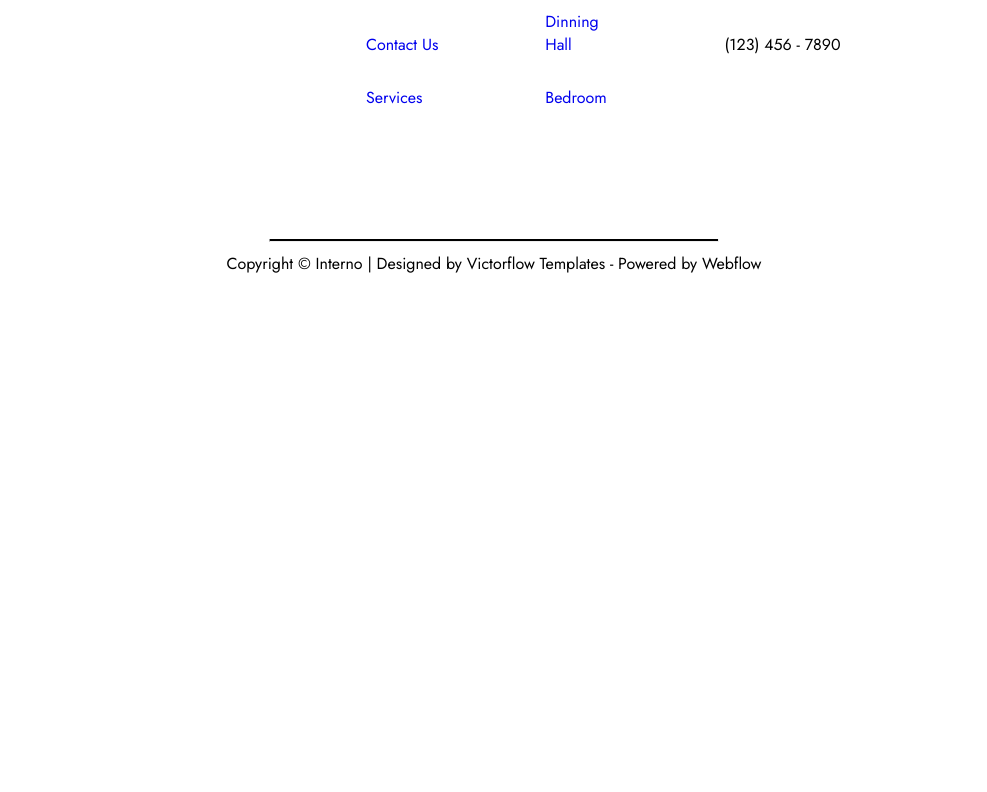
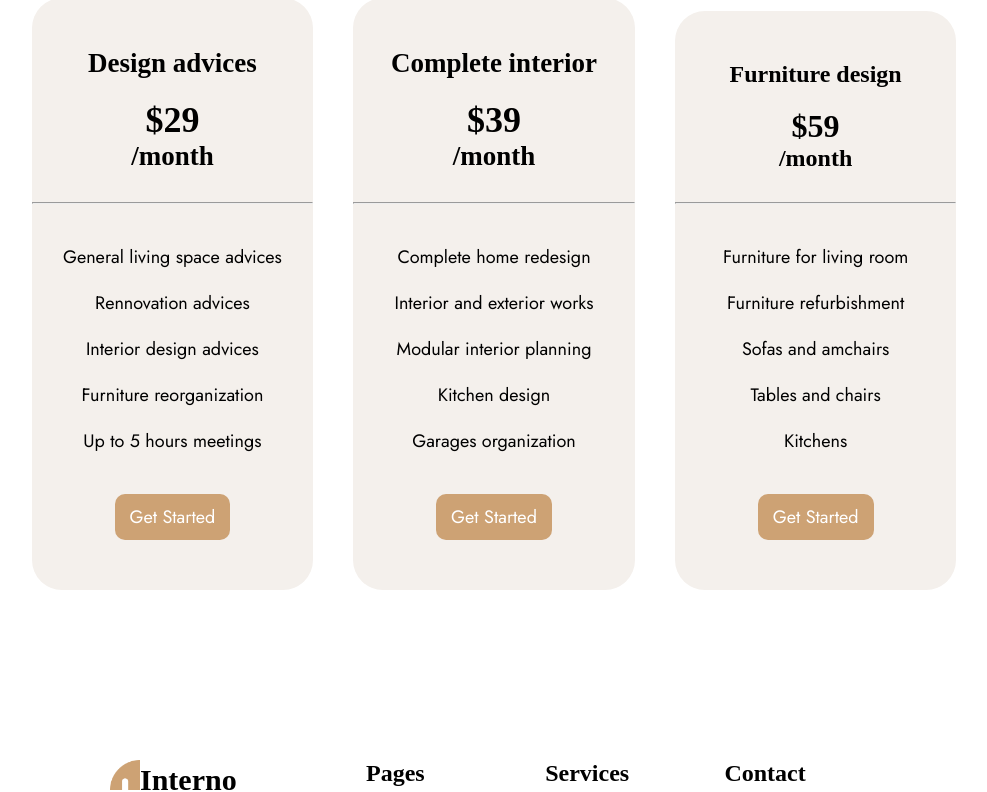
Before and after one commit to tinluong1612/Tin_Interior, a React (Vite) app: page /pricing in a window 1280 px wide. Shown: the part 433-1225 px from the top of the page, without its empty margins (146-1133 px from the left). Before the commit the page ends 808 px from the top, so only its background shows below. Built offline with nearby package versions, Linux system fonts and the light colour scheme.

Commit message:
upload pricing, fix all page

```diff
--- a/src/components/layout/footer/footer.jsx
+++ b/src/components/layout/footer/footer.jsx
@@ -35,7 +35,7 @@ function Footer() {
                 </div>
                 {/* Pages */}
                 <div className="col-10 page-content">
-                    <h2 className="content">Pages</h2>
+                    <h2>Pages</h2>
                     <a href="#" className="info">
                         About Us
                     </a>
@@ -54,7 +54,7 @@ function Footer() {
                 </div>
                 {/* Services */}
                 <div className="col-10 page-content">
-                    <h2 className="content">Services</h2>
+                    <h2>Services</h2>
                     <a href="#" className="info">
                         Kitchan
                     </a>
@@ -73,7 +73,7 @@ function Footer() {
                 </div>
                 {/* Contact */}
                 <div className="col-20">
-                    <h2 className="content">Contact</h2>
+                    <h2>Contact</h2>
                     <p className="info">55 East Birchwood Ave. Brooklyn, New York 11201</p>
                     <p className="mgtd-45 info">contact@interno.com</p>
                     <p className="mgtd-45 info">(123) 456 - 7890</p>
--- a/src/pages/aboutPage/about.css
+++ b/src/pages/aboutPage/about.css
@@ -93,6 +93,13 @@
     border-radius: 50px;
 }
 
+.image:hover{
+    -webkit-transform: scale(1.05);
+    transform: scale(1.0.5);
+    transition: 0.3s;
+    filter:brightness(80%);
+}
+
 /* Team */
 .content-team{
     text-align: center;
@@ -116,6 +123,13 @@
 .image-member-team{
     border-radius: 55px;
     padding: 0 20px;
+}
+
+.image-member-team:hover{
+    -webkit-transform: scale(1.05);
+    transform: scale(1.0.5);
+    transition: 0.3s;
+    filter:brightness(80%);
 }
 
 .member-3{
--- a/src/pages/aboutPage/about.jsx
+++ b/src/pages/aboutPage/about.jsx
@@ -55,7 +55,7 @@ function About() {
             {/* The End Result */}
             <div className="pd-100 what-we-do">
                 <img
-                    src="/src/assets/img/img_aboutPage/aboutUs1-about.jpg"
+                    src="/src/assets/img/img_aboutPage/aboutUs2-about.jpg"
                     width="35%"
                     alt=""
                     className="image"
--- /dev/null
+++ b/src/pages/pricingPage/pricing.css
@@ -0,0 +1,73 @@
+@import url('https://fonts.googleapis.com/css2?family=Jost:ital,wght@0,100;0,200;0,300;0,400;0,500;0,600;0,700;0,800;0,900;1,100;1,200;1,300;1,400;1,500;1,600;1,700;1,800;1,900&display=swap');
+
+/* Reset CSS */
+* {
+    padding: 0;
+    margin: 0;
+    box-sizing: border-box;
+}
+
+.col-25{
+    width: 22%;
+}
+
+.f{
+    font-family: Jost;
+}
+
+.fz-18{
+    font-size: 18px;
+}
+
+/* Price */
+.all-price{
+    text-align: center;
+    padding: 100px 0;
+}
+
+.item-price{
+    display: inline-block;
+    background: #F4F0EC;
+    text-align: center;
+    padding: 50px 0;
+    margin: 0 20px;
+    border-radius: 30px;
+}
+
+.item-price:hover{
+    filter: brightness(90%);
+}
+
+.header-price{
+    padding-bottom: 30px;
+}
+
+.title-price{
+    padding-bottom: 20px;
+}
+
+.header-price p {
+    display: inline-flex;
+}
+
+.body-price p{
+    padding: 10px 0;
+}
+
+.content-price{
+    padding: 30px 0;
+}
+
+.get-pricing{
+    background: #CDA274;
+    color: #fff;
+    border: none;
+    display: inline-flex;
+    padding: 10px 15px;
+    align-items: center;
+    border-radius: 10px;
+}
+
+.get-pricing:hover{
+    background: #292F36;
+}
--- /dev/null
+++ b/src/pages/pricingPage/pricing.html
@@ -0,0 +1,105 @@
+<!DOCTYPE html>
+<html lang="en">
+
+<head>
+    <meta charset="UTF-8">
+    <meta name="viewport" content="width=device-width, initial-scale=1.0">
+    <link rel="stylesheet" href="./pricing.css">
+    <link href='https://unpkg.com/boxicons@2.1.4/css/boxicons.min.css' rel='stylesheet'>
+    <title>Document</title>
+</head>
+
+<body>
+    <div class="pricing">
+        <!-- Banner -->
+        <div class="banner">
+            <img src="/src/assets/img/img_pricingPage/banner_pricing.jpg" width="100%" alt="">
+        </div>
+
+        <!-- Price -->
+        <div class="all-price">
+            <!-- item 1 -->
+            <div class="col-25 fz-18 item-price">
+                <div class="header-price">
+                    <h2 class="title-price">Design advices
+                    </h2>
+                    <h1 class="price">$29</h1>
+                    <h2>/month</h2>
+
+                </div>
+                <hr class="line-price">
+                <div class="f fz-18 body-price">
+                    <div class="content-price">
+                        <p>General living space advices</p>
+                        <p>Rennovation advices</p>
+                        <p>Interior design advices</p>
+                        <p>Furniture reorganization</p>
+                        <p>Up to 5 hours meetings</p>
+                    </div>
+                    <!-- Button -->
+                    <button class="f fz-18 get-pricing">
+                        Get Started
+                        <!-- icon -->
+                        <i class='bx bx-right-arrow-alt'></i>
+                    </button>
+                </div>
+            </div>
+
+            <!-- item 2 -->
+            <div class="col-25 fz-18 item-price">
+                <div class="header-price">
+                    <h2 class="title-price">Complete interior
+                    </h2>
+                    <h1 class="price">$39</h1>
+                    <h2>/month</h2>
+
+                </div>
+                <hr class="line-price">
+                <div class="f fz-18 body-price">
+                    <div class="content-price">
+                        <p>Complete home redesign</p>
+                        <p>Interior and exterior works</p>
+                        <p>Modular interior planning</p>
+                        <p>Kitchen design</p>
+                        <p>Garages organization</p>
+                    </div>
+                    <!-- Button -->
+                    <button class="f fz-18 get-pricing">
+                        Get Started
+                        <!-- icon -->
+                        <i class='bx bx-right-arrow-alt'></i>
+                    </button>
+                </div>
+            </div>
+
+            <!-- item 3 -->
+            <div class="col-25 item-price">
+                <div class="header-price">
+                    <h2 class="title-price">Furniture design
+                    </h2>
+                    <h1 class="price">$59</h1>
+                    <h2>/month</h2>
+
+                </div>
+                <hr class="line-price">
+                <div class="f fz-18 body-price">
+                    <div class="content-price">
+                        <p>Furniture for living room</p>
+                        <p>Furniture refurbishment</p>
+                        <p>Sofas and amchairs</p>
+                        <p>Tables and chairs</p>
+                        <p>Kitchens</p>
+                    </div>
+                    <!-- Button -->
+                    <button class="f fz-18 get-pricing">
+                        Get Started
+                        <!-- icon -->
+                        <i class='bx bx-right-arrow-alt'></i>
+                    </button>
+                </div>
+            </div>
+        </div>
+    </div>
+</body>
+
+</html>
--- a/src/pages/pricingPage/pricing.jsx
+++ b/src/pages/pricingPage/pricing.jsx
@@ -1,5 +1,94 @@
+import "./pricing.css"
+
 function Pricing() {
-    return <h2>Pricing page</h2>;
+    return <div>
+        <div className="pricing">
+            {/* Banner */}
+            <div className="banner">
+                <img
+                    src="/src/assets/img/img_pricingPage/banner_pricing.jpg"
+                    width="100%"
+                    alt=""
+                />
+            </div>
+            {/* Price */}
+            <div className="all-price">
+                {/* item 1 */}
+                <div className="col-25 fz-18 item-price">
+                    <div className="header-price">
+                        <h2 className="title-price">Design advices</h2>
+                        <h1 className="price">$29</h1>
+                        <h2>/month</h2>
+                    </div>
+                    <hr className="line-price" />
+                    <div className="f fz-18 body-price">
+                        <div className="content-price">
+                            <p>General living space advices</p>
+                            <p>Rennovation advices</p>
+                            <p>Interior design advices</p>
+                            <p>Furniture reorganization</p>
+                            <p>Up to 5 hours meetings</p>
+                        </div>
+                        {/* Button */}
+                        <button className="f fz-18 get-pricing">
+                            Get Started
+                            {/* icon */}
+                            <i className="bx bx-right-arrow-alt" />
+                        </button>
+                    </div>
+                </div>
+                {/* item 2 */}
+                <div className="col-25 fz-18 item-price">
+                    <div className="header-price">
+                        <h2 className="title-price">Complete interior</h2>
+                        <h1 className="price">$39</h1>
+                        <h2>/month</h2>
+                    </div>
+                    <hr className="line-price" />
+                    <div className="f fz-18 body-price">
+                        <div className="content-price">
+                            <p>Complete home redesign</p>
+                            <p>Interior and exterior works</p>
+                            <p>Modular interior planning</p>
+                            <p>Kitchen design</p>
+                            <p>Garages organization</p>
+                        </div>
+                        {/* Button */}
+                        <button className="f fz-18 get-pricing">
+                            Get Started
+                            {/* icon */}
+                            <i className="bx bx-right-arrow-alt" />
+                        </button>
+                    </div>
+                </div>
+                {/* item 3 */}
+                <div className="col-25 item-price">
+                    <div className="header-price">
+                        <h2 className="title-price">Furniture design</h2>
+                        <h1 className="price">$59</h1>
+                        <h2>/month</h2>
+                    </div>
+                    <hr className="line-price" />
+                    <div className="f fz-18 body-price">
+                        <div className="content-price">
+                            <p>Furniture for living room</p>
+                            <p>Furniture refurbishment</p>
+                            <p>Sofas and amchairs</p>
+                            <p>Tables and chairs</p>
+                            <p>Kitchens</p>
+                        </div>
+                        {/* Button */}
+                        <button className="f fz-18 get-pricing">
+                            Get Started
+                            {/* icon */}
+                            <i className="bx bx-right-arrow-alt" />
+                        </button>
+                    </div>
+                </div>
+            </div>
+        </div>
+
+    </div>;
 }
 
 export default Pricing;
--- a/src/pages/servicePage/service.css
+++ b/src/pages/servicePage/service.css
@@ -94,6 +94,11 @@
     border-bottom-left-radius: 70%;
 }
 
+.image-homeww:hover{
+    transition: 0.3s;
+    filter:brightness(80%);
+}
+
 .icon-item{
     padding: 80px 0 20px;
 }
```
Also changed, not shown: src/pages/homePage/home.css (+18 -0 lines), src/pages/homePage/home.jsx (+4 -4 lines), src/assets/img/img_pricingPage/banner_pricing.jpg (added).
